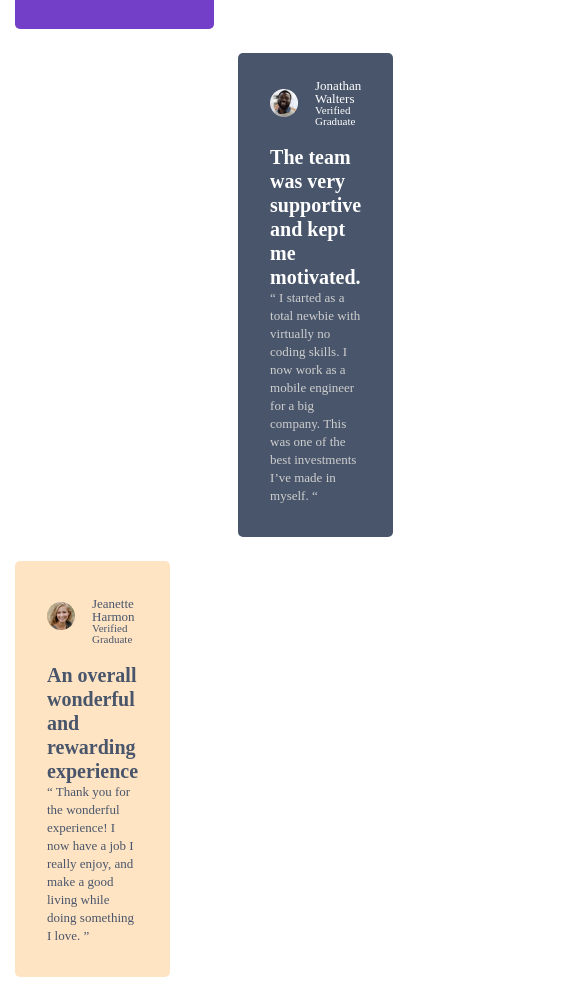
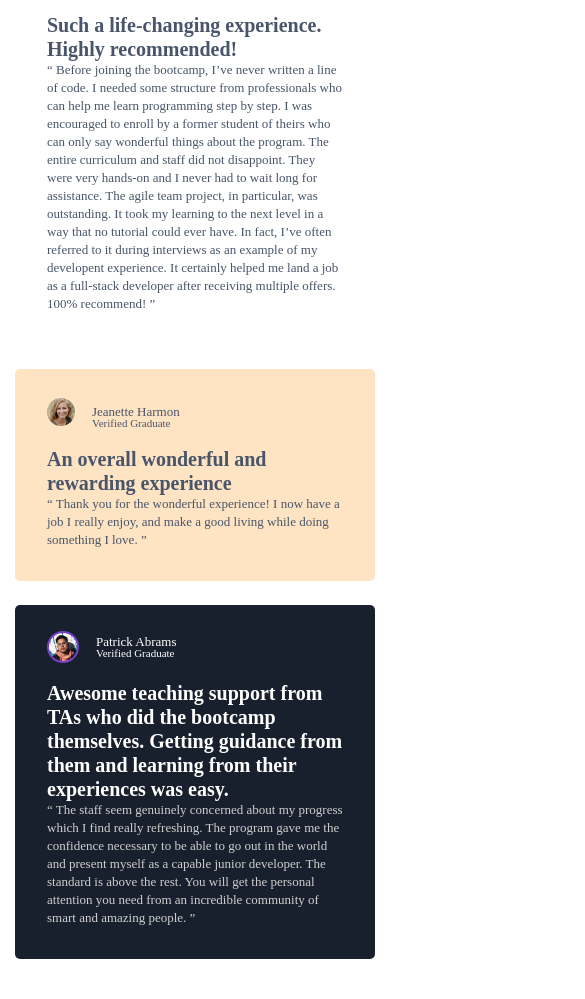
Before and after one commit to bekhzorasulov/NewProject, a plain HTML site: page index.html in a window 390 px wide. Shown: the part 827-1826 px from the top of the page, 585 px wide, since content can reach past the window. After the commit the page ends 1786 px from the top, so only its background shows below. Drawn offline with Linux system fonts and the light colour scheme.

Commit message:
testimonials-grid-section

```diff
--- a/css/home.css
+++ b/css/home.css
@@ -6,6 +6,7 @@
   gap: 1rem;
   padding-left: 1.5rem;
   padding-right: 1.5rem;
+  grid-template-areas: "dc dc jw kw" "jh pa pa kw";
 }
 
 .name {
@@ -89,53 +90,32 @@
 
 .child:nth-child(1) {
   background-color: #733fc8;
-    grid-column: 1/3;
+  grid-area: dc;
 }
 
 .child:nth-child(2) {
   background-color: #48556a;
-    grid-column: 3/4;
+  grid-area: jw;
 }
 
 .child:nth-child(3) {
-    background-color: bisque;
-    grid-column: 4/5;
-    grid-row: 1/3;
+  grid-area: kw;
 }
 
 .child:nth-child(4) {
   background-color: bisque;
-    grid-column: 1/2;
+  grid-area: jh;
 }
 
 .child:nth-child(5) {
   background-color: #19202d;
-    grid-column: 2/4;
+  grid-area: pa;
 }
 
 @media (max-width: 32.7rem) {
   .father {
-        grid-template-columns: repeat(1, 1rf);
+    grid-template-columns: 1fr;
     gap: 2.4rem;
-    }
-    .child:nth-child(1) {
-        background-color: #733fc8;
-        grid-row: 1/3;
-    }
-    .child:nth-child(2) {
-        background-color: #48556a;
-        grid-row: 3/4;
-    }
-    .child:nth-child(3) {
-        background-color: bisque;
-        grid-row: 6/7;
-    }
-    .child:nth-child(4) {
-        background-color: bisque;
-        grid-row: 4/5;
-    }
-    .child:nth-child(5) {
-        background-color: #19202d;
-        grid-row: 5/6;
+    grid-template-areas: "dc" "jw" "kw" "jh" "pa";
   }
 }
```
Lines whose indentation alone changed are shown as unchanged.
